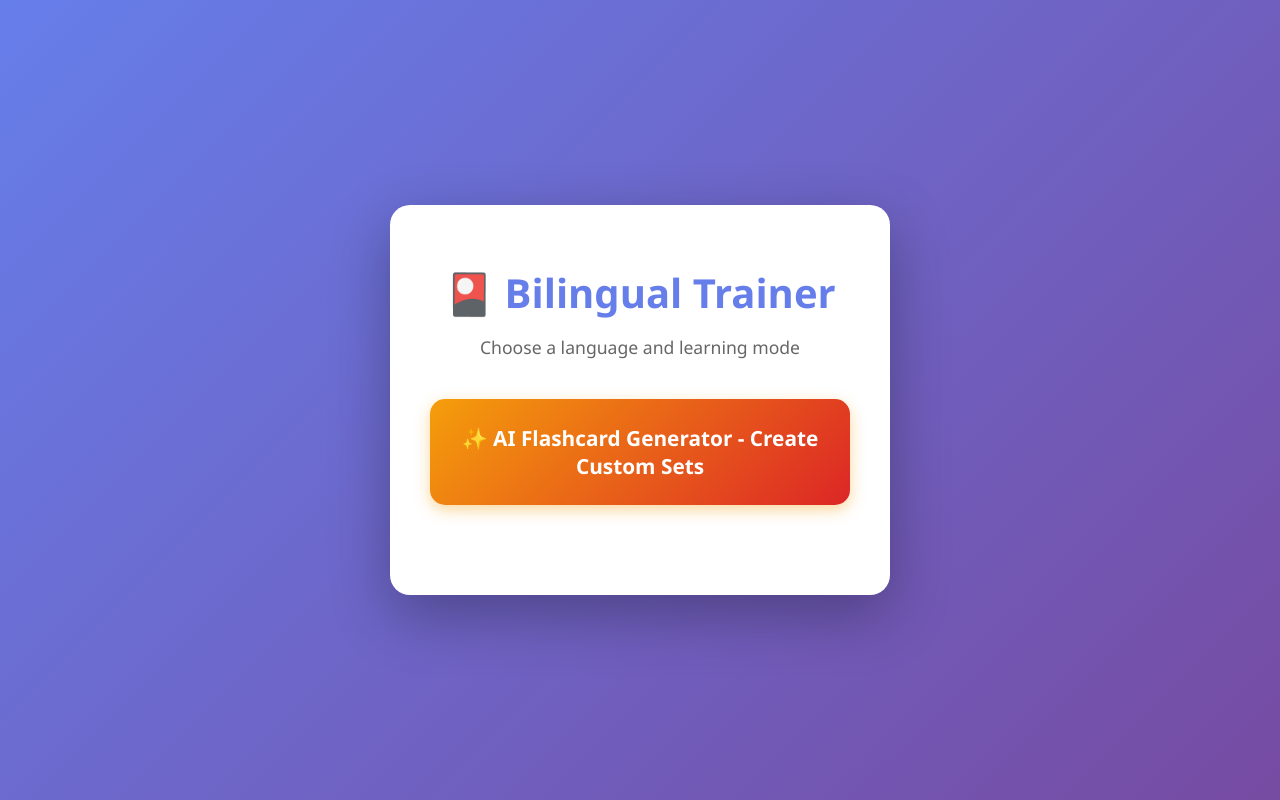
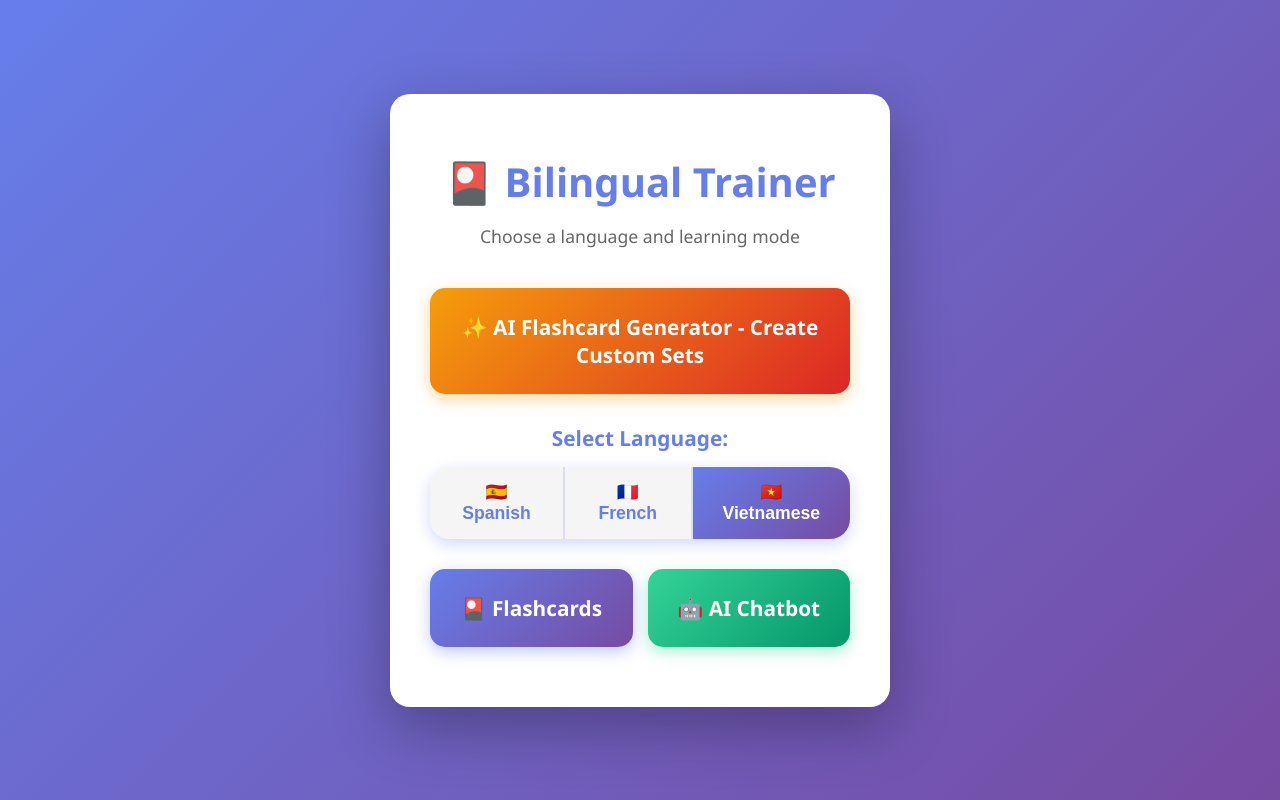
Before and after one commit to kevinle108/bilingual-trainer-db, a Python web app: template templates/index.html in a window 1280 px wide. Run offline with Jinja, Linux system fonts and the light colour scheme; the template is opened without the code that fills it, so the values that code supplies are empty.

Commit message:
language selector

```diff
--- a/templates/index.html
+++ b/templates/index.html
@@ -63,6 +63,51 @@
             font-size: 2em;
             margin-right: 10px;
         }
+        .language-selector {
+            margin: 30px 0;
+        }
+        .language-selector-label {
+            color: #667eea;
+            font-size: 1.3em;
+            font-weight: 600;
+            margin-bottom: 15px;
+            display: block;
+        }
+        .lang-toggle-group {
+            display: inline-flex;
+            gap: 0;
+            border-radius: 20px;
+            overflow: hidden;
+            box-shadow: 0 5px 15px rgba(102, 126, 234, 0.3);
+        }
+        .lang-toggle-btn {
+            padding: 15px 30px;
+            background: #f5f5f5;
+            color: #667eea;
+            border: none;
+            cursor: pointer;
+            font-size: 1.1em;
+            font-weight: 600;
+            transition: all 0.2s;
+            border-right: 2px solid rgba(102, 126, 234, 0.2);
+        }
+        .lang-toggle-btn:last-child {
+            border-right: none;
+        }
+        .lang-toggle-btn:hover {
+            background: #e5e5e5;
+        }
+        .lang-toggle-btn.active {
+            background: linear-gradient(135deg, #667eea 0%, #764ba2 100%);
+            color: white;
+            font-weight: bold;
+        }
+        .mode-buttons {
+            display: grid;
+            grid-template-columns: 1fr 1fr;
+            gap: 15px;
+            margin-top: 30px;
+        }
     </style>
 </head>
 <body>
@@ -77,31 +122,64 @@
             </a>
         </div>
 
-        <div class="language-grid">
-            {% for lang in languages %}
-                <div style="margin-bottom: 30px;">
-                    <h3 style="color: #667eea; margin-bottom: 15px; font-size: 1.4em;">
-                        {% if lang['language_code'] == 'es' %}
-                            <span class="flag">🇪🇸</span> Spanish
-                        {% elif lang['language_code'] == 'fr' %}
-                            <span class="flag">🇫🇷</span> French
-                        {% elif lang['language_code'] == 'vi' %}
-                            <span class="flag">🇻🇳</span> Vietnamese
-                        {% else %}
-                            {{ language_names.get(lang['language_code'], lang['language_code']) }}
-                        {% endif %}
-                    </h3>
-                    <div style="display: grid; grid-template-columns: 1fr 1fr; gap: 15px;">
-                        <a href="/flashcards?lang={{ lang['language_code'] }}" class="language-btn" style="font-size: 1em; padding: 20px;">
-                            🎴 Flashcards
-                        </a>
-                        <a href="/chatbot?lang={{ lang['language_code'] }}" class="language-btn" style="font-size: 1em; padding: 20px; background: linear-gradient(135deg, #34d399 0%, #059669 100%); box-shadow: 0 5px 15px rgba(52, 211, 153, 0.4);">
-                            🤖 AI Chatbot
-                        </a>
-                    </div>
-                </div>
-            {% endfor %}
+        <!-- Language Selector -->
+        <div class="language-selector">
+            <label class="language-selector-label">Select Language:</label>
+            <div class="lang-toggle-group">
+                <button class="lang-toggle-btn" onclick="selectLanguage('es')" data-lang="es">
+                    🇪🇸 Spanish
+                </button>
+                <button class="lang-toggle-btn" onclick="selectLanguage('fr')" data-lang="fr">
+                    🇫🇷 French
+                </button>
+                <button class="lang-toggle-btn active" onclick="selectLanguage('vi')" data-lang="vi">
+                    🇻🇳 Vietnamese
+                </button>
+            </div>
+        </div>
+
+        <!-- Mode Buttons -->
+        <div class="mode-buttons">
+            <a href="/flashcards?lang=vi" class="language-btn" id="flashcardsBtn">
+                🎴 Flashcards
+            </a>
+            <a href="/chatbot?lang=vi" class="language-btn" id="chatbotBtn" style="background: linear-gradient(135deg, #34d399 0%, #059669 100%); box-shadow: 0 5px 15px rgba(52, 211, 153, 0.4);">
+                🤖 AI Chatbot
+            </a>
         </div>
     </div>
+
+    <script>
+        let selectedLanguage = 'vi'; // Default to Vietnamese
+
+        // Load saved language preference from localStorage
+        window.addEventListener('DOMContentLoaded', () => {
+            const savedLang = localStorage.getItem('selectedLanguage');
+            if (savedLang) {
+                selectLanguage(savedLang);
+            }
+        });
+
+        function selectLanguage(langCode) {
+            selectedLanguage = langCode;
+
+            // Update active state on buttons
+            const buttons = document.querySelectorAll('.lang-toggle-btn');
+            buttons.forEach(btn => {
+                if (btn.dataset.lang === langCode) {
+                    btn.classList.add('active');
+                } else {
+                    btn.classList.remove('active');
+                }
+            });
+
+            // Update links
+            document.getElementById('flashcardsBtn').href = `/flashcards?lang=${langCode}`;
+            document.getElementById('chatbotBtn').href = `/chatbot?lang=${langCode}`;
+
+            // Save preference to localStorage
+            localStorage.setItem('selectedLanguage', langCode);
+        }
+    </script>
 </body>
 </html>
```
